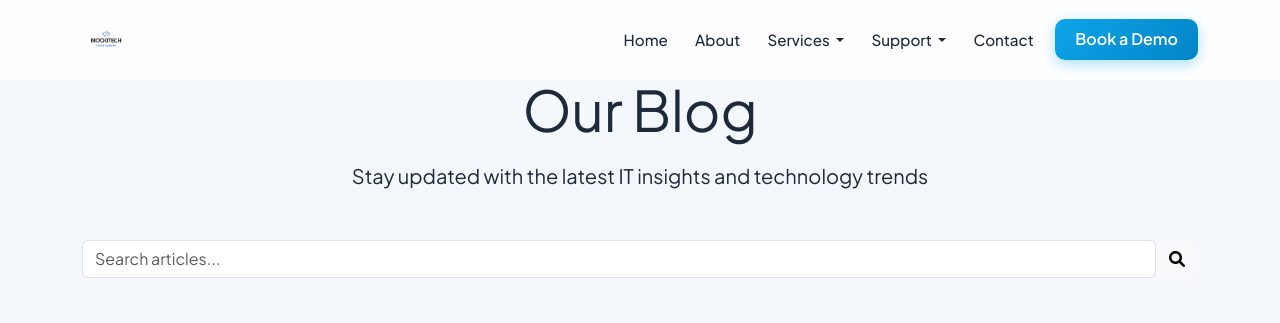
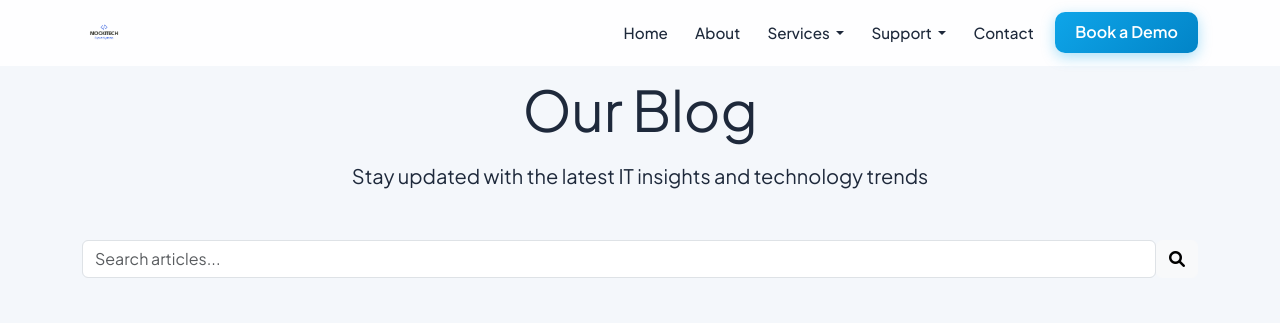
Before and after one commit to fabtech1thub/Mockitech, a Flask app: page /blog in a window 1280 px wide. Shown: the top 323 px of the page. Run offline with Flask 3, Linux system fonts and the light colour scheme.

Commit message:
Fix oversized navbar and footer logo

```diff
--- a/static/css/style.css
+++ b/static/css/style.css
@@ -76,10 +76,32 @@ img {
     box-shadow: var(--shadow-sm);
 }
 
-.brand-logo {
-    height: 48px;
-    width: auto;
+.site-header .navbar-brand {
+    display: flex;
+    align-items: center;
+    max-width: 200px;
+    flex-shrink: 0;
+    padding: 0;
+    margin: 0;
+    line-height: 0;
+}
+
+.site-header .navbar-brand .brand-logo,
+.site-header .navbar-brand img {
+    height: 44px !important;
+    max-height: 44px !important;
+    width: auto !important;
+    max-width: 180px !important;
     object-fit: contain;
+    display: block;
+}
+
+@media (max-width: 576px) {
+    .site-header .navbar-brand img {
+        height: 36px !important;
+        max-height: 36px !important;
+        max-width: 140px !important;
+    }
 }
 
 .navbar .nav-link {
@@ -713,8 +735,11 @@ img {
 }
 
 .footer-logo {
-    height: 56px;
+    height: 48px;
+    max-height: 48px;
     width: auto;
+    max-width: 160px;
+    object-fit: contain;
     filter: brightness(1.05);
 }
 
--- a/templates/mocki/base.html
+++ b/templates/mocki/base.html
@@ -23,7 +23,12 @@
     <nav class="navbar navbar-expand-lg">
         <div class="container">
             <a class="navbar-brand" href="{{ url_for('home') }}">
-                <img src="{{ url_for('static', filename='images/MOCKITECH_large.png') }}" alt="MockiTech" class="brand-logo">
+                <img src="{{ url_for('static', filename='images/MOCKITECH.png') }}"
+                     alt="MockiTech"
+                     class="brand-logo"
+                     width="160"
+                     height="44"
+                     decoding="async">
             </a>
 
             <button class="navbar-toggler" type="button" data-bs-toggle="collapse" data-bs-target="#navbarNav"
@@ -101,7 +106,7 @@
         <div class="row g-4 py-5">
             <div class="col-lg-4">
                 <a href="{{ url_for('home') }}" class="d-inline-block mb-3">
-                    <img src="{{ url_for('static', filename='images/MOCKITECH_large.png') }}" alt="MockiTech" class="footer-logo">
+                    <img src="{{ url_for('static', filename='images/MOCKITECH.png') }}" alt="MockiTech" class="footer-logo" width="140" height="48" loading="lazy">
                 </a>
                 <p class="footer-tagline">Enterprise-grade IT solutions for Kenyan businesses — software, hardware, and 24/7 support.</p>
                 <div class="social-links">
```
